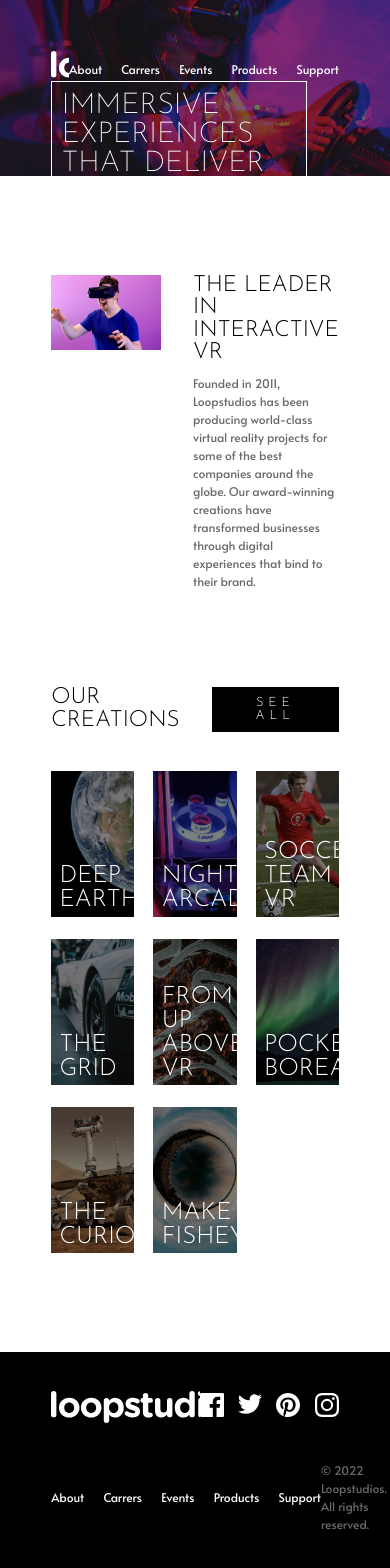
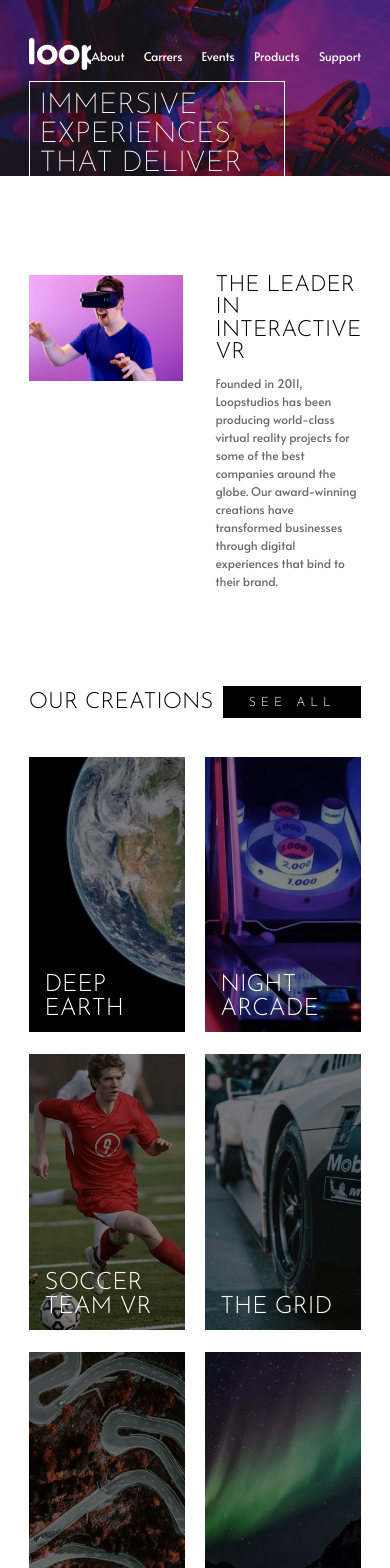
Before and after one commit to ClaudioNoggueira/loopstudios-landing-page, a React (Vite) app: page / in a window 390 px wide. Shown: the top 1568 px of the page. Built offline with nearby package versions, Linux system fonts and the light colour scheme.

Commit message:
628px media query

```diff
--- a/src/queries.css
+++ b/src/queries.css
@@ -152,3 +152,46 @@
     padding-right: 2.4rem;
   }
 }
+
+@media (max-width: 628px) {
+  .grid--4-cols {
+    grid-template-columns: 1fr 1fr;
+  }
+
+  .main-header {
+    padding: 3.6rem;
+    padding-top: 4.8rem;
+  }
+
+  .hero-section div {
+    left: 3.6rem;
+  }
+
+  .about-section {
+    padding: 12rem 3.6rem 0;
+    grid-template-columns: 3fr 2fr;
+  }
+
+  .creations-section {
+    padding: 12rem 3.6rem;
+  }
+
+  .creations-section .image-container h3 {
+    left: 10%;
+    padding-right: 10%;
+  }
+
+  .main-footer .flex {
+    flex-direction: column;
+    gap: 4.8rem;
+  }
+
+  .main-footer .socials {
+    flex-direction: row;
+  }
+
+  .main-footer .main-nav {
+    flex-direction: row;
+    gap: 3.6rem;
+  }
+}
```
